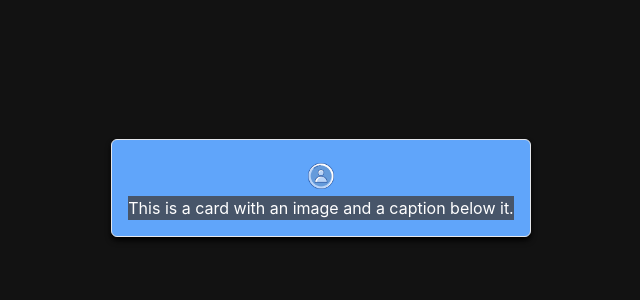
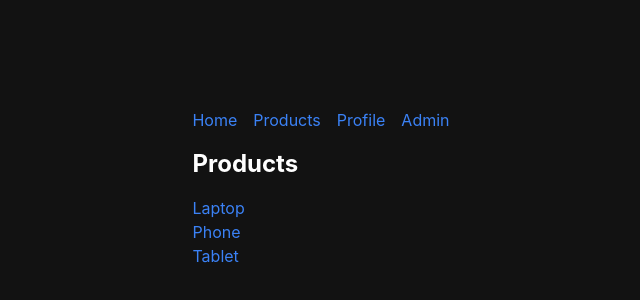
Before and after one commit to Dinuk-A/self-study-react, a React (Create React App) app: page /products in a window 1280 px wide. Shown: the part 212-512 px from the top of the page, without its empty margins (319-959 px from the left). Built offline with nearby package versions, Linux system fonts and the light colour scheme.

Commit message:
router example added

```diff
--- a/package.json
+++ b/package.json
@@ -9,6 +9,7 @@
     "axios": "^1.7.7",
     "react": "^18.3.1",
     "react-dom": "^18.3.1",
+    "react-router-dom": "^6.28.0",
     "react-scripts": "5.0.1",
     "web-vitals": "^2.1.4"
   },
--- a/src/App.js
+++ b/src/App.js
@@ -1,14 +1,39 @@
-import './App.css';
-import TextCard from './components/PropsEx/SpecialChildrenProp/TextCard';
-import ImageCard from './components/PropsEx/SpecialChildrenProp/ImageCard';
+import React from 'react';
+import { BrowserRouter, Routes, Route } from 'react-router-dom';
+// import Layout from './Layout';
+import Layout from './routeEx/LayoutNav';
+import Home from './routeEx/Home';
+import Products from './routeEx/Products';
+import ProductDetail from './routeEx/ProductDetail';
+import ProtectedRoute from './routeEx/ProtectedRoute';
+import Login from './routeEx/Login';
+import Profile from './routeEx/Profile';
+import Admin from './routeEx/Admin';
 
-function App() {
+
+const App = () => {
   return (
-      <div >
-        <ImageCard></ImageCard>
-
-      </div>
+    <BrowserRouter>
+      <Layout>
+        <Routes>
+          <Route path="/" element={<Home />} />
+          <Route path="/products" element={<Products />} />
+          <Route path="/products/:id" element={<ProductDetail />} />
+          <Route path="/login" element={<Login />} />
+          <Route
+            path="/profile"
+            element={
+              <ProtectedRoute>
+                <Profile />
+              </ProtectedRoute>
+            }
+          />
+          <Route path="/admin/*" element={<Admin />} />
+          <Route path="*" element={<h1>404 - Not Found</h1>} />
+        </Routes>
+      </Layout>
+    </BrowserRouter>
   );
-}
+};
 
 export default App;
--- /dev/null
+++ b/src/routeEx/Admin.jsx
@@ -0,0 +1,26 @@
+import React from 'react';
+import { Link, Routes, Route } from 'react-router-dom';
+
+const Admin = () => {
+  return (
+    <div>
+      <h1 className="text-2xl font-bold mb-4">Admin Dashboard</h1>
+
+      {/* Navigation menu for the admin section */}
+      <nav className="mb-4">
+        <ul className="flex gap-4">
+          <li><Link to="/admin/users" className="text-blue-500 hover:text-blue-700">Users</Link></li>
+          <li><Link to="/admin/settings" className="text-blue-500 hover:text-blue-700">Settings</Link></li>
+        </ul>
+      </nav>
+
+      {/* Nested routes for the admin section */}
+      <Routes>
+        <Route path="users" element={<h2>Users Management</h2>} />
+        <Route path="settings" element={<h2>Admin Settings</h2>} />
+      </Routes>
+    </div>
+  );
+};
+
+export default Admin;
--- /dev/null
+++ b/src/routeEx/Home.jsx
@@ -0,0 +1,7 @@
+import React from 'react';
+
+const Home = () => {
+  return <h1 className="text-2xl font-bold">Welcome to Home</h1>;
+};
+
+export default Home;
--- /dev/null
+++ b/src/routeEx/LayoutNav.jsx
@@ -0,0 +1,23 @@
+import React from 'react';
+import { Link } from 'react-router-dom';
+
+const Layout = ({ children }) => {
+  return (
+    <div className="p-4">
+      {/* Navigation menu */}
+      <nav className="mb-4">
+        <ul className="flex gap-4">
+          <li><Link to="/" className="text-blue-500 hover:text-blue-700">Home</Link></li>
+          <li><Link to="/products" className="text-blue-500 hover:text-blue-700">Products</Link></li>
+          <li><Link to="/profile" className="text-blue-500 hover:text-blue-700">Profile</Link></li>
+          <li><Link to="/admin" className="text-blue-500 hover:text-blue-700">Admin</Link></li>
+        </ul>
+      </nav>
+
+      {/* Content area */}
+      {children}
+    </div>
+  );
+};
+
+export default Layout;
--- /dev/null
+++ b/src/routeEx/Login.jsx
@@ -0,0 +1,25 @@
+import React from 'react';
+import { useNavigate } from 'react-router-dom';
+
+const Login = () => {
+  const navigate = useNavigate();
+
+  const handleLogin = () => {
+    localStorage.setItem('isAuthenticated', 'true');
+    navigate('/profile');
+  };
+
+  return (
+    <div>
+      <h1 className="text-2xl font-bold mb-4">Login</h1>
+      <button
+        onClick={handleLogin}
+        className="bg-blue-500 text-white px-4 py-2 rounded hover:bg-blue-600"
+      >
+        Login
+      </button>
+    </div>
+  );
+};
+
+export default Login;
--- /dev/null
+++ b/src/routeEx/ProductDetail.jsx
@@ -0,0 +1,9 @@
+import React from 'react';
+import { useParams } from 'react-router-dom';
+
+const ProductDetail = () => {
+  const { id } = useParams();
+  return <h1 className="text-2xl font-bold">Product Details for ID: {id}</h1>;
+};
+
+export default ProductDetail;
--- /dev/null
+++ b/src/routeEx/Products.jsx
@@ -0,0 +1,27 @@
+import React from 'react';
+import { Link } from 'react-router-dom';
+
+const Products = () => {
+  const products = [
+    { id: 1, name: "Laptop" },
+    { id: 2, name: "Phone" },
+    { id: 3, name: "Tablet" }
+  ];
+
+  return (
+    <div>
+      <h1 className="text-2xl font-bold mb-4">Products</h1>
+      <ul>
+        {products.map(product => (
+          <li key={product.id}>
+            <Link to={`/products/${product.id}`} className="text-blue-500 hover:text-blue-700">
+              {product.name}
+            </Link>
+          </li>
+        ))}
+      </ul>
+    </div>
+  );
+};
+
+export default Products;
--- /dev/null
+++ b/src/routeEx/Profile.jsx
@@ -0,0 +1,25 @@
+import React from 'react';
+import { useNavigate } from 'react-router-dom';
+
+const Profile = () => {
+  const navigate = useNavigate();
+
+  const handleLogout = () => {
+    localStorage.removeItem('isAuthenticated');
+    navigate('/login');
+  };
+
+  return (
+    <div>
+      <h1 className="text-2xl font-bold mb-4">Profile Page</h1>
+      <button
+        onClick={handleLogout}
+        className="bg-red-500 text-white px-4 py-2 rounded hover:bg-red-600"
+      >
+        Logout
+      </button>
+    </div>
+  );
+};
+
+export default Profile;
--- /dev/null
+++ b/src/routeEx/ProtectedRoute.jsx
@@ -0,0 +1,14 @@
+import React from 'react';
+import { Navigate } from 'react-router-dom';
+
+const ProtectedRoute = ({ children }) => {
+  const isAuthenticated = localStorage.getItem('isAuthenticated') === 'true';
+
+  if (!isAuthenticated) {
+    return <Navigate to="/login" replace />;
+  }
+
+  return children;
+};
+
+export default ProtectedRoute;
```
Also changed, not shown: 1 other file (tests, documents, lock files or other folders).
